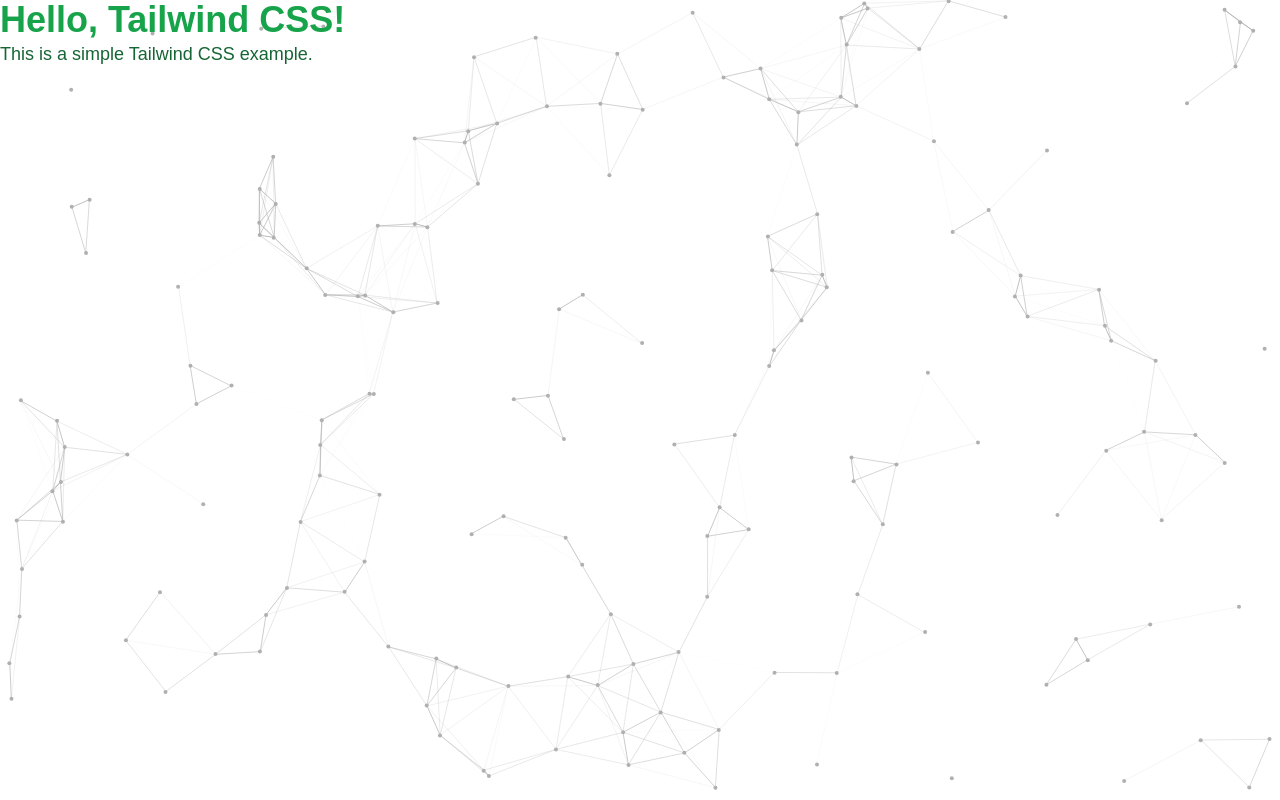
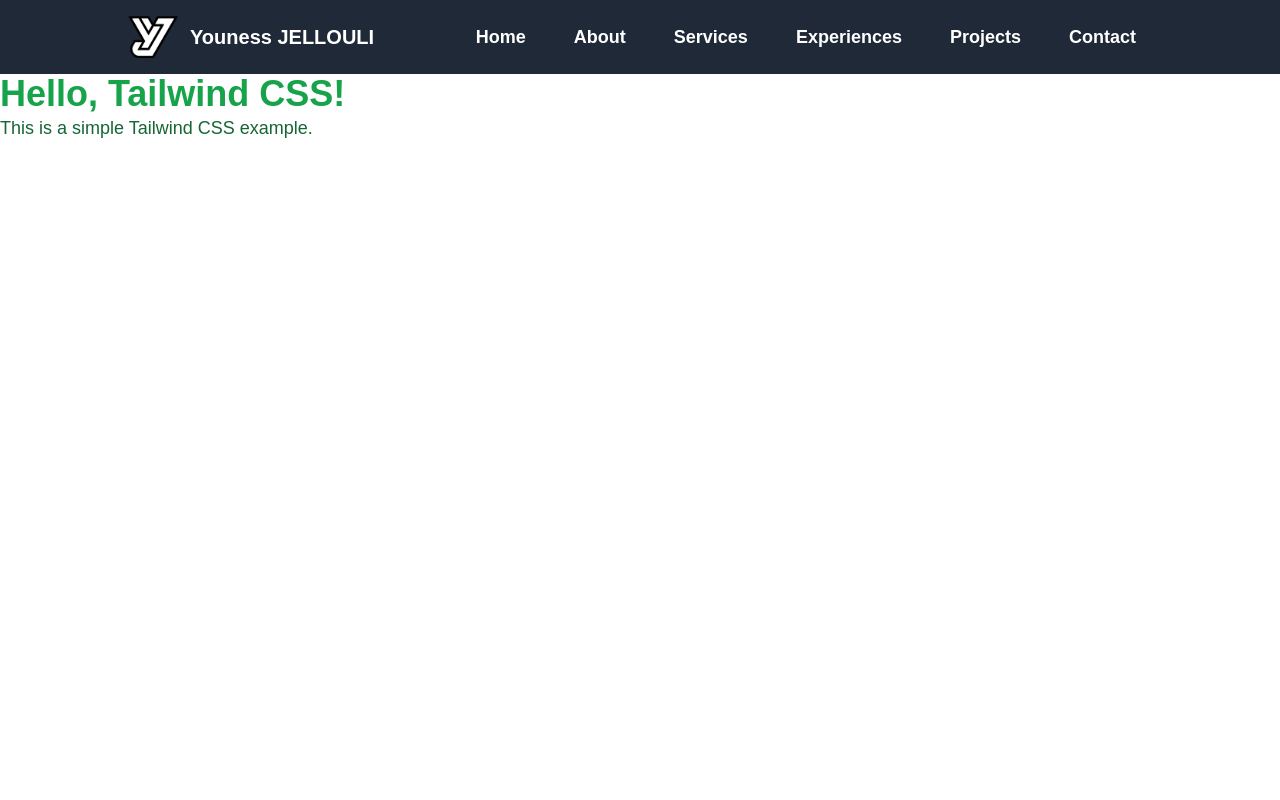
Before and after one commit to JellYouness/portfolio-v2, a Next.js app: page / in a window 1280 px wide. Built offline with nearby package versions, Linux system fonts and the light colour scheme; a web font is replaced by a local one.

Commit message:
Navbar Added

```diff
--- a/app/layout.tsx
+++ b/app/layout.tsx
@@ -2,6 +2,7 @@ import type { Metadata } from "next";
 import { Gabarito } from "next/font/google";
 import "./globals.css";
 import ParticlesComponent from "@/utils/Particles";
+import NavBar from "@/components/NavBar";
 
 const gabarito = Gabarito({ subsets: ["latin"] });
 
@@ -18,10 +19,11 @@ export default function RootLayout({
   return (
     <html lang="en">
       <body className={gabarito.className}>
+        <NavBar />
         <div className="z-20">{children}</div>
-        <div className="fixed top-0 w-full z-[-1] bg-gray-950">
+        {/* <div className="fixed top-0 w-full z-[-1] bg-gray-950">
           <ParticlesComponent />
-        </div>
+        </div> */}
       </body>
     </html>
   );
--- /dev/null
+++ b/components/NavBar.tsx
@@ -0,0 +1,54 @@
+import Image from "next/image";
+import Logo from "@/assets/Logo.png";
+import { GitHub, LinkedIn, Instagram } from "@mui/icons-material";
+
+const navElements = [
+  "Home",
+  "About",
+  "Services",
+  "Experiences",
+  "Projects",
+  "Contact",
+];
+
+const NavBar = () => {
+  return (
+    <div className="flex justify-between items-center py-4 px-32 bg-gray-800">
+      <div className="flex items-center gap-3">
+        <Image
+          src={Logo}
+          alt="Jellouli Youness"
+          quality={100}
+          placeholder="blur"
+          width={50}
+          height={50}
+        />
+        <p className="text-white font-semibold text-xl">Youness JELLOULI</p>
+      </div>
+      <div className="flex justify-between items-center gap-8">
+        {navElements.map((element, index) => (
+          <a
+            href={`#${element}`}
+            key={index}
+            className="text-white font-semibold text-lg mr-4 hover:text-primary-main transition-200"
+          >
+            {element}
+          </a>
+        ))}
+      </div>
+      {/* <div className="flex justify-between items-center gap-1">
+        <a href="https://github.com/JellYouness">
+          <GitHub className="text-2xl text-white underline hover:scale-110 hover:transition-200" />
+        </a>
+        <a href="https://www.linkedin.com/in/youness-jellouli/">
+          <LinkedIn className="text-2xl text-white underline hover:scale-110 hover:transition-200" />
+        </a>
+        <a href="https://www.instagram.com/yns_jell/">
+          <Instagram className="text-2xl text-white underline hover:scale-110 hover:transition-200" />
+        </a>
+      </div> */}
+    </div>
+  );
+};
+
+export default NavBar;
--- a/package.json
+++ b/package.json
@@ -9,7 +9,11 @@
     "lint": "next lint"
   },
   "dependencies": {
+    "@emotion/react": "^11.11.4",
+    "@emotion/styled": "^11.11.5",
+    "@mui/icons-material": "^5.15.15",
     "next": "14.2.1",
+    "next-themes": "^0.3.0",
     "react": "^18",
     "react-dom": "^18"
   },
--- a/tailwind.config.ts
+++ b/tailwind.config.ts
@@ -1,24 +1,20 @@
 import type { Config } from "tailwindcss";
 
 const config: Config = {
+  darkMode: "class",
   content: [
     "./pages/**/*.{js,ts,jsx,tsx,mdx}",
     "./components/**/*.{js,ts,jsx,tsx,mdx}",
     "./app/**/*.{js,ts,jsx,tsx,mdx}",
   ],
   theme: {
-    colors: {
-      primary: {
-        light: "#4ade80",
-        main: "#16a34a",
-        dark: "#166534",
-      },
-    },
     extend: {
-      backgroundImage: {
-        "gradient-radial": "radial-gradient(var(--tw-gradient-stops))",
-        "gradient-conic":
-          "conic-gradient(from 180deg at 50% 50%, var(--tw-gradient-stops))",
+      colors: {
+        primary: {
+          light: "#4ade80",
+          main: "#16a34a",
+          dark: "#166534",
+        },
       },
     },
   },
```
Also changed, not shown: .eslintrc.json, assets/Logo.png (added), 1 other file (tests, documents, lock files or other folders).
